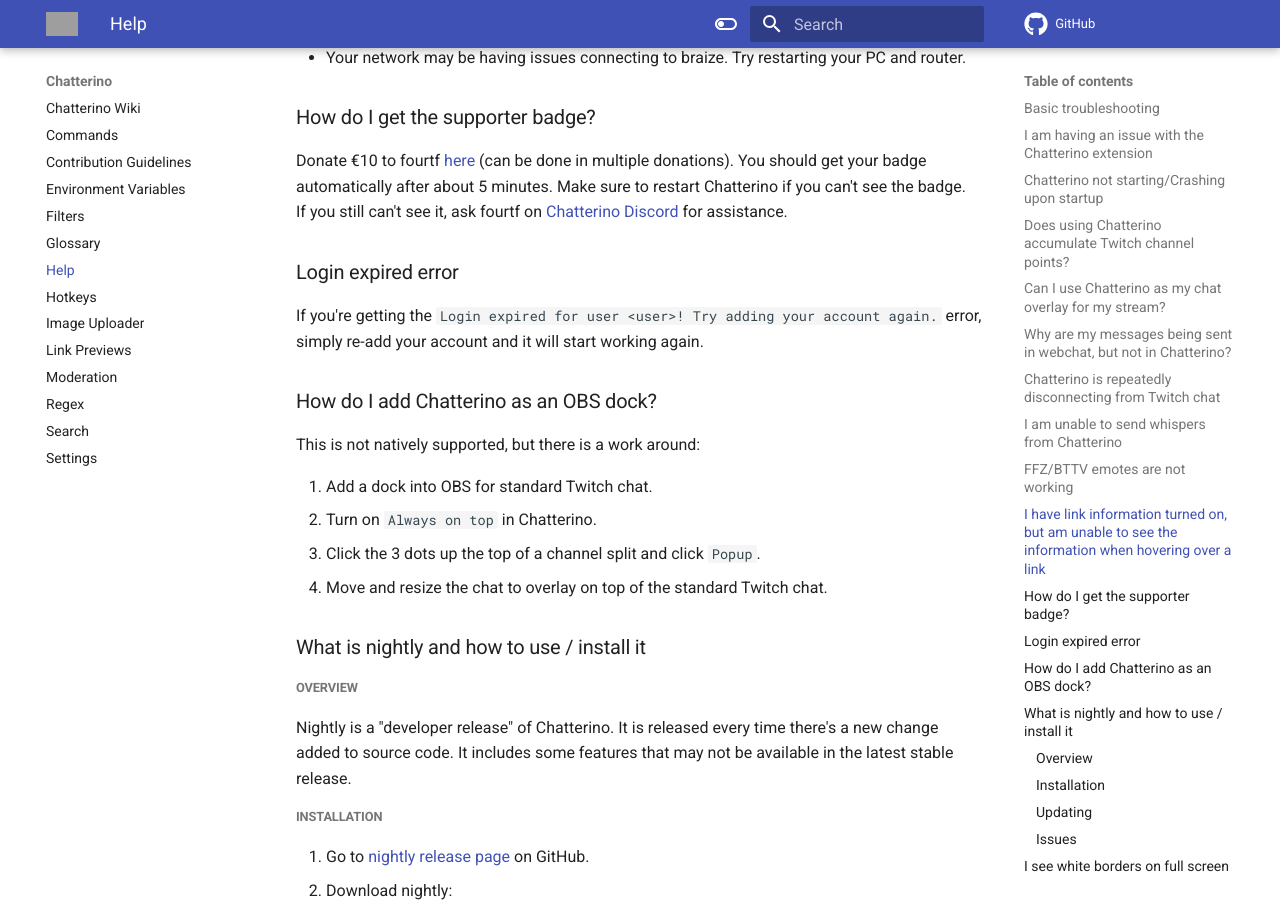
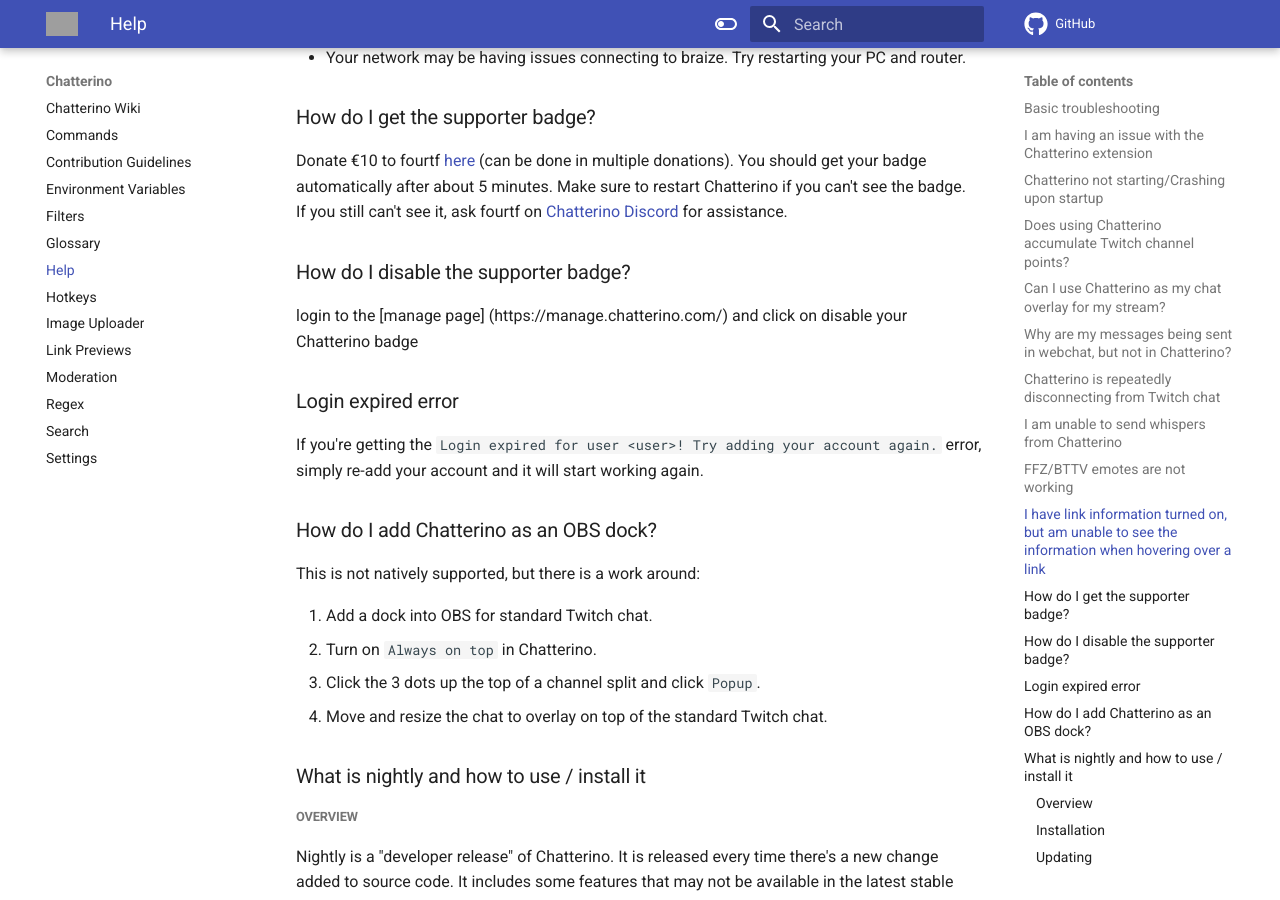
Before and after one commit to Chatterino/wiki, an MkDocs documentation site: the page built from docs/Help.md, in a window 1280 px wide and 900 px high, scrolled down 2391 px. Built offline with MkDocs 1.6.1 and Material for MkDocs 9.7.7, drawn with Linux system fonts in a browser that asks for light colours; comment, search, counter and statistics services are not loaded; grey boxes are pictures that could not be loaded.

Commit message:
Update Help.md

```diff
--- a/docs/Help.md
+++ b/docs/Help.md
@@ -68,6 +68,8 @@
 Donate €10 to fourtf [here](https://streamelements.com/fourtf/tip) (can be done in multiple donations). You should get your badge automatically after about 5 minutes. Make sure to restart Chatterino if you can't see the badge.
 If you still can't see it, ask fourtf on [Chatterino Discord](https://discord.gg/qq7DDxjste) for assistance.
 
+### How do I disable the supporter badge?
+login to the [manage page] (https://manage.chatterino.com/) and click on disable your Chatterino badge
 ### Login expired error
 If you're getting the `Login expired for user <user>! Try adding your account again.` error, simply re-add your account and it will start working again.
 
```
